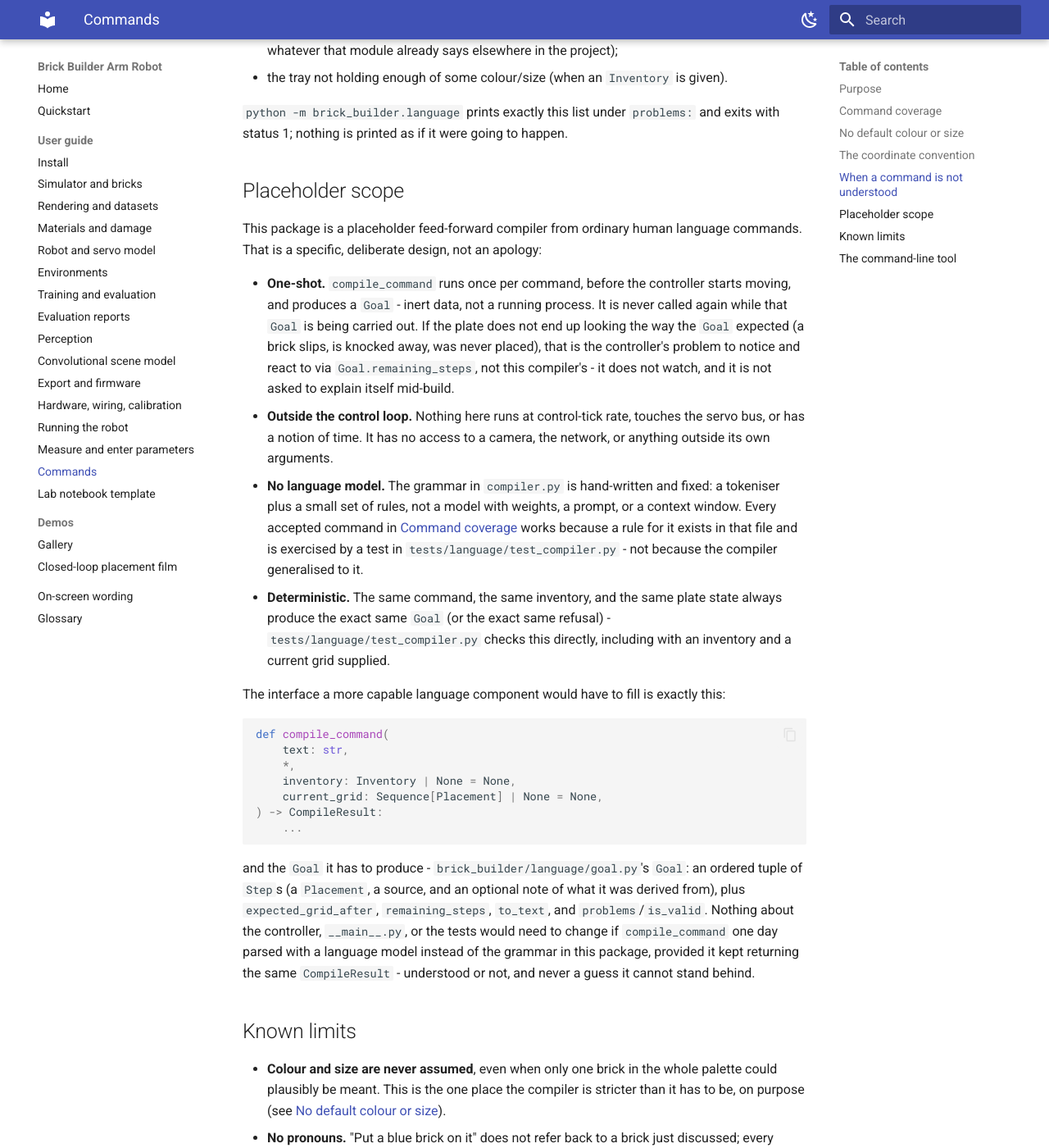
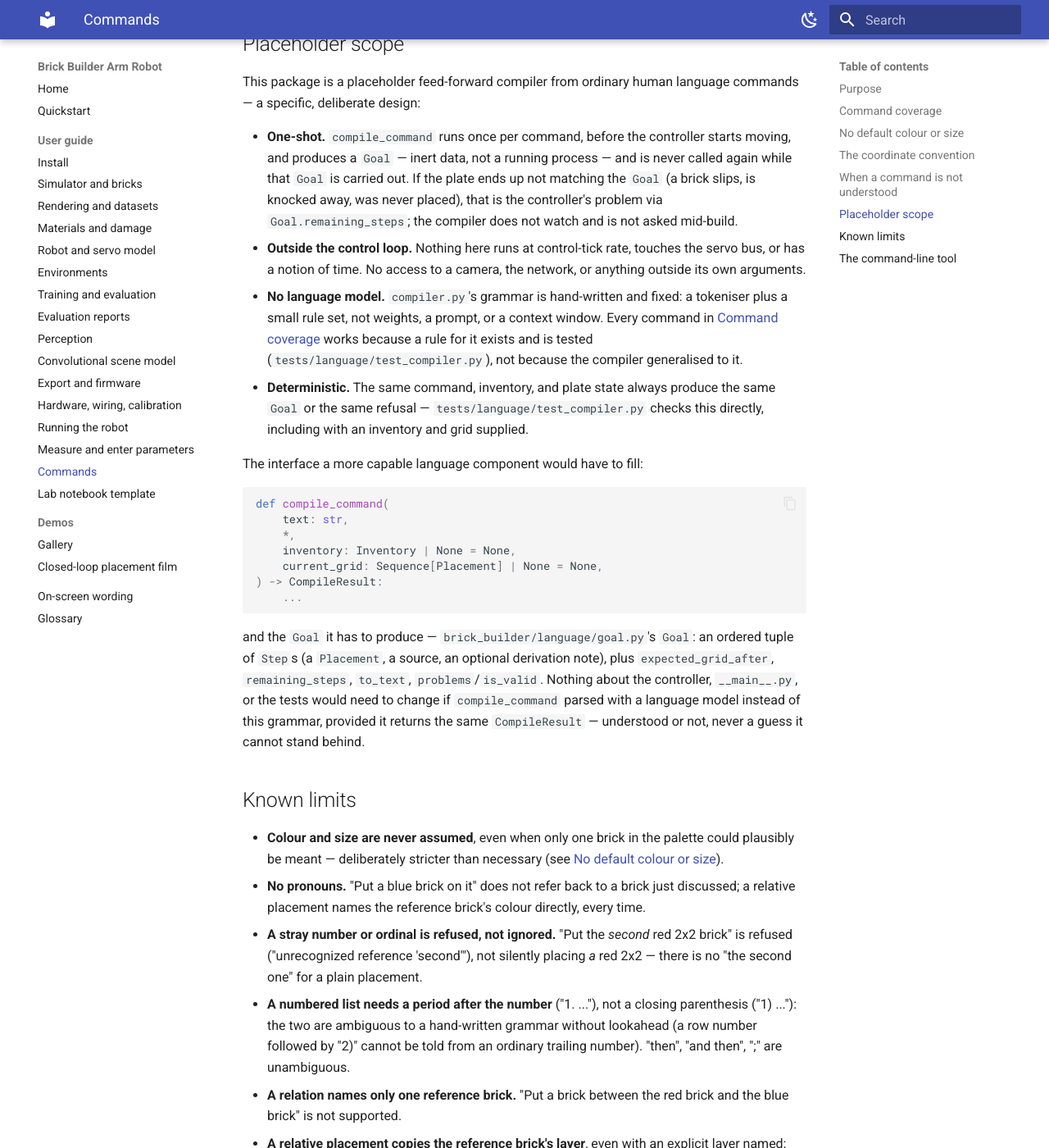
Before and after one commit to k-h-nunn/brick-builder-arm-robot, an MkDocs documentation site: the page built from docs/guide/11-commands.md, in a window 1280 px wide and 1400 px high, scrolled down 4037 px. Shown: the whole window at 82% size. Built offline with MkDocs 1.6.1 and Material for MkDocs 9.7.7, drawn with Linux system fonts in a browser that asks for light colours; some of the changed text lies outside the part shown.

Commit message:
docs: condense prose in guide 11 (commands)
Rewrite narrative/explanatory prose into terse manual-style statements;
command examples, transcripts, and the coordinate diagram unchanged.

Co-Authored-By: Claude Fable 5.1 <noreply@anthropic.com>
Claude-Session: https://claude.ai/code/session_01RzBd2B5zzgQYF7MiXKsWuw

````diff
--- a/docs/guide/11-commands.md
+++ b/docs/guide/11-commands.md
@@ -7,22 +7,20 @@ from running the tool directly.
 
 ## Purpose
 
-This is the part of the project that turns one line of ordinary written English into a `Goal` -
-an ordered list of bricks to place, each with a size, a colour, and a target cell on the
-baseplate - which the closed-loop controller then carries out. It runs once, before the arm
-moves, and never again during that build: see [Placeholder scope](#placeholder-scope)
-below for what that means and why.
+Turns one line of ordinary written English into a `Goal` — an ordered list of bricks to place,
+each with a size, a colour, and a target cell on the baseplate — for the closed-loop controller to
+carry out. Runs once, before the arm moves, never again during that build (see
+[Placeholder scope](#placeholder-scope)).
 
-It is a hand-written grammar over a small, fixed vocabulary, not a language model. It does not
-learn, does not call out to anything, and does not try to be clever about a command it was not
-taught. When a command uses a word or a construction it does not recognise, or asks for
-something that is genuinely ambiguous (two red bricks on the plate and no way to tell which one
-"the red brick" means), it says so specifically and builds nothing, rather than guessing.
+A hand-written grammar over a small, fixed vocabulary, not a language model: no learning, no
+external calls. A command using an unrecognised word or construction, or asking for something
+genuinely ambiguous (two red bricks on the plate, no way to tell which "the red brick" means), is
+refused with a specific reason rather than guessed.
 
 ## Command coverage
 
-All of the examples below are real - they are drawn from `tests/language/test_compiler.py`,
-which checks the exact placement text each one produces.
+Examples below are drawn from `tests/language/test_compiler.py`, which checks the exact placement
+text each one produces.
 
 **Absolute placement**, by column and row (see [the coordinate convention](#the-coordinate-convention)),
 by an `(x, y)` pair, and by layer:
@@ -34,12 +32,12 @@ put an orange 2x2 at column 1 row 1 layer 1
 put a red 2x2 at column 1 row 1, then put a blue 2x2 at column 1 row 1 on the second layer
 ```
 
-(a layer above the baseplate has to actually rest on something, just like on real bricks - see
-[unsupported](#when-a-command-is-not-understood) below - which is why that last example needs
-the first brick before the second one can go on layer 2.)
+(A layer above the baseplate has to rest on something, as with real bricks — see
+[unsupported](#when-a-command-is-not-understood) — so the last example needs the first brick
+before the second one can go on layer 2.)
 
-**Orientation** - `lengthwise` is the default (a brick's size is written and read as `h x w`,
-`h` along rows, `w` along columns; see `brick_builder/bricks/structures.py`); `across` and `rotated`
+**Orientation** — `lengthwise` is the default (a brick's size is written and read as `h x w`, `h`
+along rows, `w` along columns; see `brick_builder/bricks/structures.py`); `across` and `rotated`
 both swap the two:
 
 ```
@@ -47,7 +45,7 @@ put a red 2x4 brick at column 1 row 1            (2x4: 2 rows tall, 4 columns wi
 put a red 2x4 brick at column 1 row 1 rotated     (4x2: 4 rows tall, 2 columns wide)
 ```
 
-**Sequences** - "then", "and then", ";", and a numbered list written as "1.", "2.", ...:
+**Sequences** — "then", "and then", ";", and a numbered list written as "1.", "2.", ...:
 
 ```
 put a red 2x2 at column 1 row 1, then put a blue 2x2 at column 3 row 1
@@ -55,9 +53,8 @@ put a red 2x2 at column 1 row 1, then put a blue 2x2 at column 3 row 1
 2. put a blue 2x2 at column 3 row 1.
 ```
 
-Later steps in the same command see the earlier ones: "on top of the red brick" below refers to
-the brick the first half of this same command just placed, not something that has to already be
-on the plate.
+Later steps see the earlier ones: "on top of the red brick" below refers to the brick the first
+half of this same command just placed, not something that has to already be on the plate.
 
 **Relative placement**, resolved against whatever is already on the plate (`current_grid`) plus
 anything the command has placed so far:
@@ -71,18 +68,17 @@ put a red 2x2 at column 4 row 4, then put a blue 2x2 behind the red brick
 put a red 2x2 at column 4 row 4, then put a blue 2x2 next to the red brick   (same as "right of")
 ```
 
-"Left"/"right" and "in front of"/"behind" follow the same convention as the coordinate axes
-below: left/right is toward column 1 or column 8, front/behind is toward row 1 or row 8. If more
-than one brick matches the description ("the red brick" and there are two), or none does, the
-compiler refuses and says which is wrong, rather than picking one:
+Left/right and front/behind follow the coordinate axes below: left/right toward column 1 or
+column 8, front/behind toward row 1 or row 8. An ambiguous reference (more than one match, or
+none) is refused, naming which is wrong rather than picking one:
 
 ```
 put a yellow 2x2 on top of the red brick     -> "there is more than one red brick on the plate ..."
 put a yellow 2x2 on top of the red brick     -> "there is no red brick on the plate ..."
 ```
 
-Naming a size along with the colour resolves it: "on top of the red 2x4 brick" when there is a
-red 2x2 *and* a red 2x4 on the plate picks the 2x4 one.
+Naming a size along with the colour resolves it: "on top of the red 2x4 brick" picks the 2x4 when
+a red 2x2 *and* a red 2x4 are both on the plate.
 
 **The middle of the plate, and a corner:**
 
@@ -104,33 +100,31 @@ a tower of four blue 2x2 bricks at column 1 row 1
 
 A tower stacks straight up; a wall stands bricks side by side in a row; a staircase is columns of
 increasing height, one stud-width apart, so each step is fully supported by the baseplate rather
-than by the step before it (no overhang - see [Known limits](#known-limits) for why that matters).
-Leaving out the colour or the size on a *named structure* assumes red 2x2 bricks and says so in
-the paraphrase; a plain, one-brick placement never does this (see the next section).
+than by the step before it (no overhang — see [Known limits](#known-limits)). Leaving out the
+colour or size on a *named structure* defaults to red 2x2 and says so in the paraphrase; a plain
+one-brick placement never defaults (next section).
 
-**Quantities and synonyms:** digits or number words ("3" or "three") everywhere a count is
-needed; "2x4", "2 by 4", and "two-by-four" are the same size; "square" means 2x2 and "long" means
-2x4. Ordinary politeness ("please", "could you", "thanks") is ignored.
+**Quantities and synonyms:** digits or number words ("3" or "three") everywhere a count is needed;
+"2x4", "2 by 4", and "two-by-four" are the same size; "square" means 2x2 and "long" means 2x4.
+Ordinary politeness ("please", "could you", "thanks") is ignored.
 
 ## No default colour or size
 
 The compiler never invents a colour or a size. "Put the brick at column 1 row 1" and "put the red
-brick at column 1 row 1" are both refused - not defaulted to some brick - because which brick to
-pick up from the tray is exactly the kind of decision this placeholder is not allowed to make on
-its own. (Compare: leaving out the *location* of a command does default, to the middle of the
-plate, and the paraphrase says so - a location default cannot cause the wrong brick to be
-picked, so it is a safe place for this compiler to fill in a reasonable answer instead of
-refusing.)
+brick at column 1 row 1" are both refused, not defaulted — which brick to pick up from the tray is
+exactly the kind of decision this placeholder cannot make on its own. A missing *location*, by
+contrast, defaults to the middle of the plate and says so in the paraphrase: a location default
+cannot pick the wrong brick, so it is a safe place to fill in an answer instead of refusing.
 
 ## The coordinate convention
 
 `x` is the column, `0` to `7`; `y` is the row, `0` to `7`; both count in studs from the corner of
 the baseplate nearest the arm's base, on the arm's *left*. A command may give column/row as the
-numbers a person would use standing at the plate - "column 1" through "column 8" - and the
+numbers a person would use standing at the plate — "column 1" through "column 8" — and the
 compiler converts them to the grid's own 0-based `x`/`y` and says so in the paraphrase ("columns
 and rows counted from 1, so grid x=2, y=1"). An `(x, y)` pair written in parentheses, like
 `(4,5)`, is already 0-based, matching `brick_builder/bricks/structures.py`'s own placement text
-format - there is no separate conversion or disclosure for that form.
+format — no conversion or disclosure for that form.
 
 ```
         arm's base
@@ -154,25 +148,24 @@ format - there is no separate conversion or disclosure for that form.
   O = column 1, row 1 = grid (x=0, y=0): the corner nearest the arm's base, on its left.
 ```
 
-"Left of"/"right of" and "in front of"/"behind" (used in relative placements, above) follow this
-same picture: left and right run along the row toward column 1 or column 8, "in front of" moves
-toward row 1 (nearer the arm) and "behind" moves toward row 8.
+"Left of"/"right of" and "in front of"/"behind" (relative placements, above) follow this same
+picture: left and right run along the row toward column 1 or column 8; "in front of" moves toward
+row 1 (nearer the arm), "behind" moves toward row 8.
 
-Layers count up from the baseplate: layer 1 (or "the first layer") is `z=0`, resting directly on
-the baseplate; layer 2 ("the second layer") is `z=1`, and so on - the same 1-based-to-0-based
-conversion, and the same disclosure, as column and row.
+Layers count up from the baseplate: layer 1 ("the first layer") is `z=0`, resting directly on the
+baseplate; layer 2 ("the second layer") is `z=1`, and so on — the same 1-based-to-0-based
+conversion and disclosure as column and row.
 
-`python -m brick_builder.language` draws the plate the same way: column 1 on the left, row 1 at the
-*bottom* of the picture (so it reads like looking down at the plate from above, with the arm
-below the page) - see [the command-line tool](#the-command-line-tool) below.
+`python -m brick_builder.language` draws the plate the same way: column 1 on the left, row 1 at
+the *bottom* of the picture (looking down at the plate from above, arm below the page) — see
+[the command-line tool](#the-command-line-tool) below.
 
 ## When a command is not understood
 
 `compile_command` returns a `CompileResult` with four fields: `goal`, `understood`, `problems`,
-and `paraphrase`. Whenever `understood` is `False`, `goal` is `None` and `paraphrase` is the
-empty string - there is no partial commitment and nothing to confirm, because nothing was built.
-`problems` is a list of specific, plain-English reasons, one for each step of the command that
-had one:
+and `paraphrase`. Whenever `understood` is `False`, `goal` is `None` and `paraphrase` is the empty
+string — no partial commitment, nothing was built. `problems` is a list of specific, plain-English
+reasons, one for each step of the command that had one:
 
 - an unrecognised colour or brick size ("unknown colour 'purple' (available: blue, green, orange,
   red, white, yellow)");
@@ -184,33 +177,30 @@ had one:
   module already says elsewhere in the project);
 - the tray not holding enough of some colour/size (when an `Inventory` is given).
 
-`python -m brick_builder.language` prints exactly this list under `problems:` and exits with status 1;
-nothing is printed as if it were going to happen.
+`python -m brick_builder.language` prints exactly this list under `problems:` and exits with
+status 1; nothing is printed as if it were going to happen.
 
 ## Placeholder scope
 
-This package is a placeholder feed-forward compiler from ordinary human language commands. That
-is a specific, deliberate design, not an apology:
+This package is a placeholder feed-forward compiler from ordinary human language commands — a
+specific, deliberate design:
 
-- **One-shot.** `compile_command` runs once per command, before the controller starts moving,
-  and produces a `Goal` - inert data, not a running process. It is never called again while that
-  `Goal` is being carried out. If the plate does not end up looking the way the `Goal` expected
-  (a brick slips, is knocked away, was never placed), that is the controller's problem to notice
-  and react to via `Goal.remaining_steps`, not this compiler's - it does not watch, and it is not
-  asked to explain itself mid-build.
+- **One-shot.** `compile_command` runs once per command, before the controller starts moving, and
+  produces a `Goal` — inert data, not a running process — and is never called again while that
+  `Goal` is carried out. If the plate ends up not matching the `Goal` (a brick slips, is knocked
+  away, was never placed), that is the controller's problem via `Goal.remaining_steps`; the
+  compiler does not watch and is not asked mid-build.
 - **Outside the control loop.** Nothing here runs at control-tick rate, touches the servo bus, or
-  has a notion of time. It has no access to a camera, the network, or anything outside its own
-  arguments.
-- **No language model.** The grammar in `compiler.py` is hand-written and fixed: a tokeniser plus
-  a small set of rules, not a model with weights, a prompt, or a context window. Every accepted
-  command in [Command coverage](#command-coverage) works because a rule for it exists in that file
-  and is exercised by a test in `tests/language/test_compiler.py` - not because the compiler
-  generalised to it.
-- **Deterministic.** The same command, the same inventory, and the same plate state always
-  produce the exact same `Goal` (or the exact same refusal) - `tests/language/test_compiler.py`
-  checks this directly, including with an inventory and a current grid supplied.
+  has a notion of time. No access to a camera, the network, or anything outside its own arguments.
+- **No language model.** `compiler.py`'s grammar is hand-written and fixed: a tokeniser plus a
+  small rule set, not weights, a prompt, or a context window. Every command in
+  [Command coverage](#command-coverage) works because a rule for it exists and is tested
+  (`tests/language/test_compiler.py`), not because the compiler generalised to it.
+- **Deterministic.** The same command, inventory, and plate state always produce the same `Goal`
+  or the same refusal — `tests/language/test_compiler.py` checks this directly, including with an
+  inventory and grid supplied.
 
-The interface a more capable language component would have to fill is exactly this:
+The interface a more capable language component would have to fill:
 
 ```python
 def compile_command(
@@ -222,36 +212,34 @@ def compile_command(
     ...
 ```
 
-and the `Goal` it has to produce - `brick_builder/language/goal.py`'s `Goal`: an ordered tuple of
-`Step`s (a `Placement`, a source, and an optional note of what it was derived from), plus
-`expected_grid_after`, `remaining_steps`, `to_text`, and `problems`/`is_valid`. Nothing about the
-controller, `__main__.py`, or the tests would need to change if `compile_command` one day parsed
-with a language model instead of the grammar in this package, provided it kept returning the same
-`CompileResult` - understood or not, and never a guess it cannot stand behind.
+and the `Goal` it has to produce — `brick_builder/language/goal.py`'s `Goal`: an ordered tuple of
+`Step`s (a `Placement`, a source, an optional derivation note), plus `expected_grid_after`,
+`remaining_steps`, `to_text`, `problems`/`is_valid`. Nothing about the controller, `__main__.py`,
+or the tests would need to change if `compile_command` parsed with a language model instead of
+this grammar, provided it returns the same `CompileResult` — understood or not, never a guess it
+cannot stand behind.
 
 ## Known limits
 
-- **Colour and size are never assumed**, even when only one brick in the whole palette could
-  plausibly be meant. This is the one place the compiler is stricter than it has to be, on
-  purpose (see [No default colour or size](#no-default-colour-or-size)).
-- **No pronouns.** "Put a blue brick on it" does not refer back to a brick just discussed; every
+- **Colour and size are never assumed**, even when only one brick in the palette could plausibly
+  be meant — deliberately stricter than necessary (see
+  [No default colour or size](#no-default-colour-or-size)).
+- **No pronouns.** "Put a blue brick on it" does not refer back to a brick just discussed; a
   relative placement names the reference brick's colour directly, every time.
 - **A stray number or ordinal is refused, not ignored.** "Put the *second* red 2x2 brick" is
-  refused ("unrecognized reference 'second'") rather than silently placing *a* red
-  2x2 brick - there is no notion of "the second one" for a plain placement to mean.
-- **A numbered list needs a period after the number** ("1. ...", "2. ..."), not a closing
-  parenthesis ("1) ...", "2) ..."). The two are genuinely ambiguous to tell apart in a
-  hand-written grammar without lookahead: a row number followed by the next item's bare "2)"
-  cannot be told apart from an ordinary trailing number, since nothing separates them. "then",
-  "and then", and ";" are unambiguous and always work.
-- **A relation only ever names one reference brick.** "Put a brick between the red brick and the
-  blue brick" is not supported.
-- **A relative placement copies the reference brick's layer**, even if the command also names an
-  explicit layer; the explicit layer is silently ignored rather than checked for a conflict.
-- **A structure's own bricks are always identical** - the same size and colour throughout a
-  tower, staircase, or wall. There is no "a staircase that changes colour partway up."
-- **The plate is always the stock 8x8**, per the hardware; only what is *on* the plate
-  (`current_grid`) is a variable.
+  refused ("unrecognized reference 'second'"), not silently placing *a* red 2x2 — there is no
+  "the second one" for a plain placement.
+- **A numbered list needs a period after the number** ("1. ..."), not a closing parenthesis
+  ("1) ..."): the two are ambiguous to a hand-written grammar without lookahead (a row number
+  followed by "2)" cannot be told from an ordinary trailing number). "then", "and then", ";" are
+  unambiguous.
+- **A relation names only one reference brick.** "Put a brick between the red brick and the blue
+  brick" is not supported.
+- **A relative placement copies the reference brick's layer**, even with an explicit layer named;
+  the explicit layer is silently ignored, not checked for conflict.
+- **A structure's bricks are always identical** — one size and colour throughout a tower,
+  staircase, or wall; no colour change partway up.
+- **The plate is always the stock 8x8**; only what is *on* it (`current_grid`) varies.
 
 ## The command-line tool
 
````
